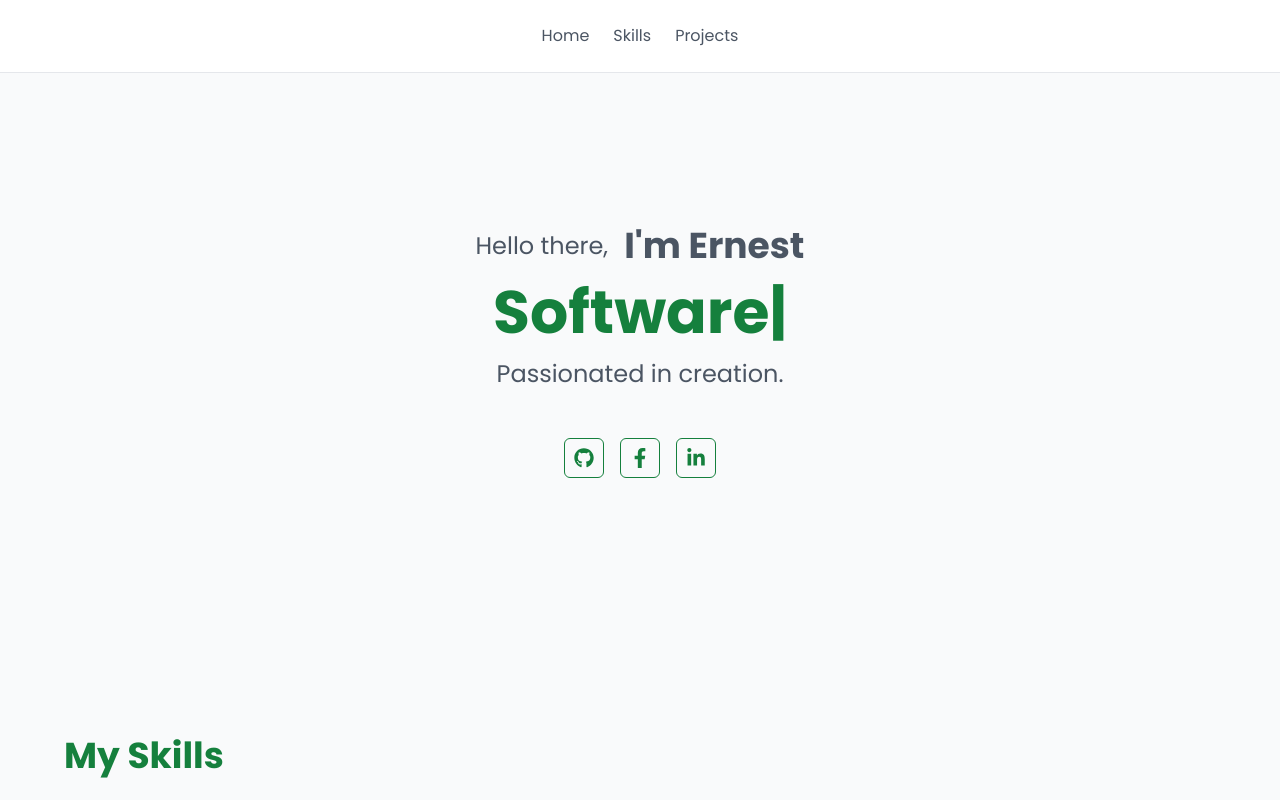
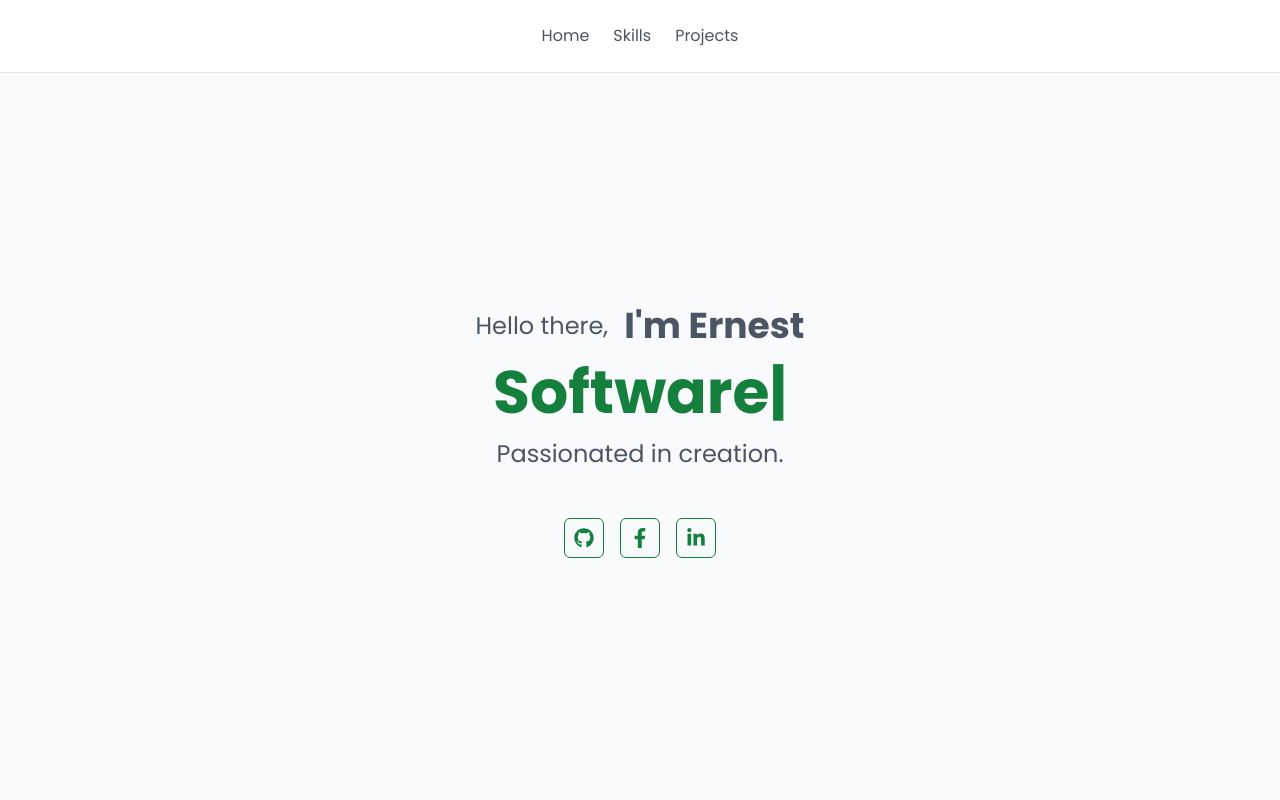
Before and after one commit to ernestdodz/my-portfolio, a React (Vite) app: page / in a window 1280 px wide. Shown: the top 800 px of the page. Built offline with nearby package versions, Linux system fonts and the light colour scheme.

Commit message:
for deploy

```diff
--- a/src/components/Home.tsx
+++ b/src/components/Home.tsx
@@ -25,7 +25,7 @@
       initial={{ opacity: 0 }}
       animate={{ opacity: 1 }}
       transition={{ duration: 0.8 }}
-      className="flex items-center justify-center min-h-[calc(100vh-10rem)] px-4 text-center"
+      className="flex items-center justify-center min-h-screen px-4 text-center"
     >
       <div className="max-w-4xl mx-auto">
         <motion.div
```
